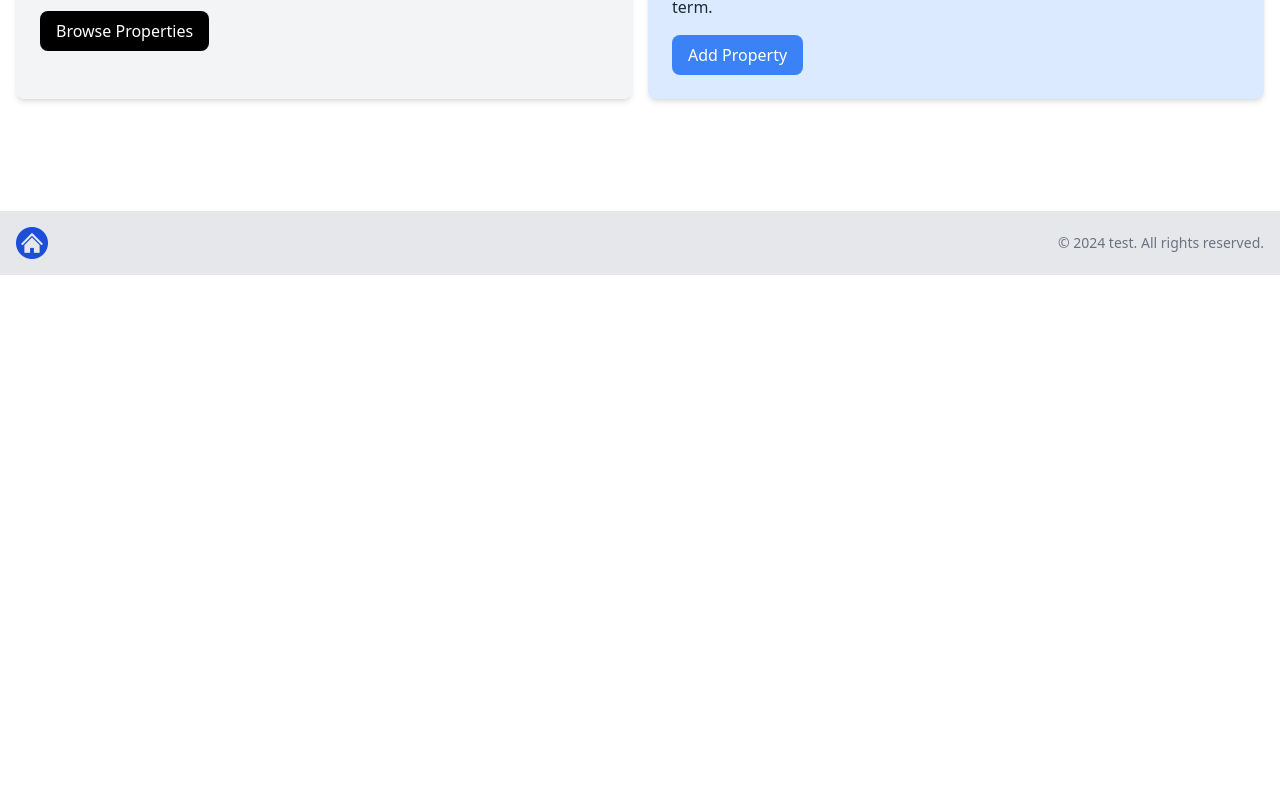
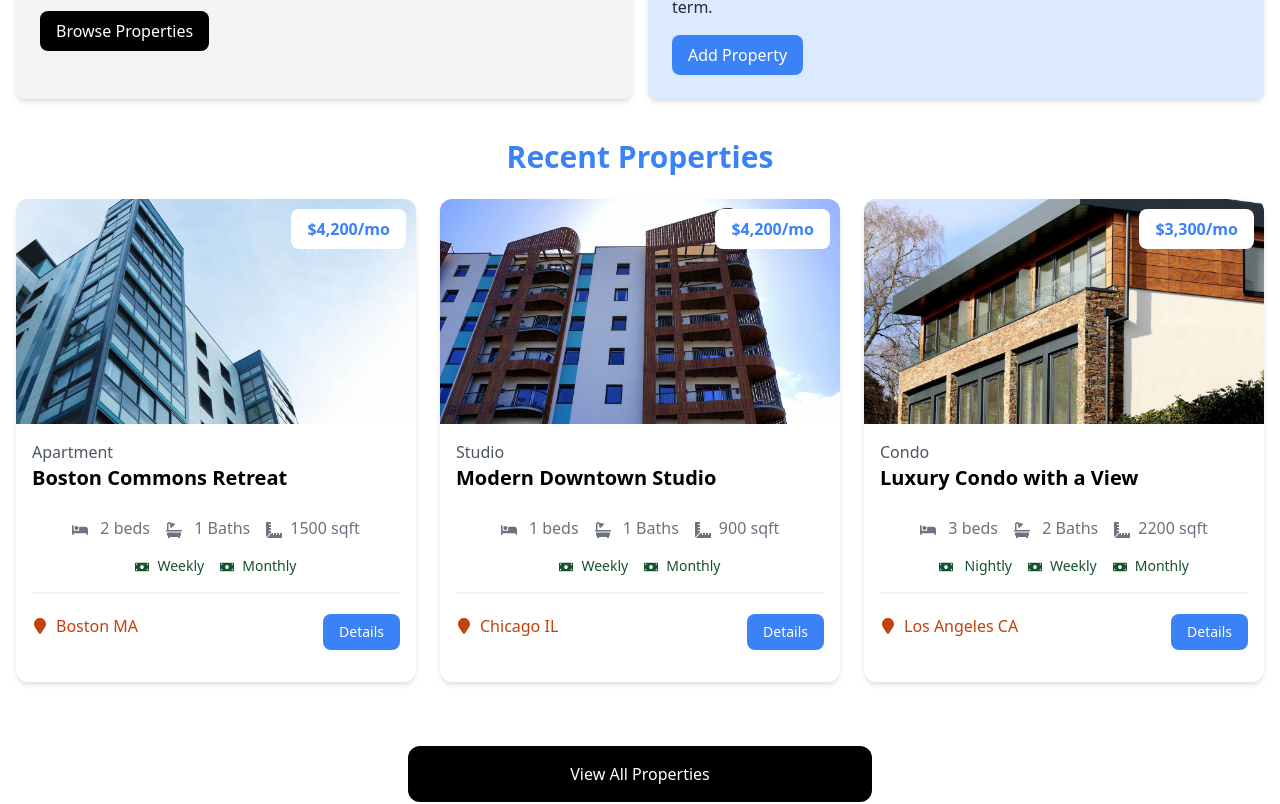
Before and after one commit to therealPatrick/my_project, a Next.js app: page / in a window 1280 px wide. Shown: the part 538-1342 px from the top of the page. Before the commit the page ends 813 px from the top, so only its background shows below. Built offline with nearby package versions, Linux system fonts and the light colour scheme.

Commit message:
recent pages done

```diff
--- a/app/page.jsx
+++ b/app/page.jsx
@@ -1,12 +1,16 @@
 import Hero from '@/components/Hero'
 import InfoBoxes from '@/components/infoBoxes'
 import Footer from '@/components/Footer'
+import HomeProperties from '@/components/HomeProperties'
+
+
 
 const Homepage = () => {
     return (
         <>
             <Hero />
             <InfoBoxes />
+            <HomeProperties />
             <Footer />
         </>
     )
--- /dev/null
+++ b/components/HomeProperties.jsx
@@ -0,0 +1,43 @@
+import React from 'react'
+import properties from '@/properties.json'
+import PropertyCard from '@/components/PropertyCard'
+import Link from 'next/link'
+
+
+const HomeProperties = () => {
+    const recentProperties = properties
+        .sort(() => Math.random() - Math.random())
+        .slice(0, 3)
+
+
+
+    return (
+        <>
+            <section className="px-4 py-6">
+                <div className="container-xl lg:container m-auto">
+                    <h2 className="text-3xl font-bold text-blue-500 mb-6 text-center">
+                        Recent Properties
+                    </h2>
+                    <div className="grid grid-cols-1 md:grid-cols-3 gap-6">
+                        {recentProperties === 0 ? (
+                            <p>No Properties Found</p>
+                        ) : recentProperties.map((property) => (
+                            <PropertyCard key={property._id} property={property} />
+                        ))}
+                    </div>
+                </div>
+            </section>
+
+            <section className="m-auto max-w-lg my-10 px-6">
+                <Link
+                    href="/properties"
+                    className="block bg-black text-white text-center py-4 px-6 rounded-xl hover:bg-gray-700"
+                >View All Properties
+                </Link>
+            </section>
+        </>
+
+    )
+}
+
+export default HomeProperties
```
